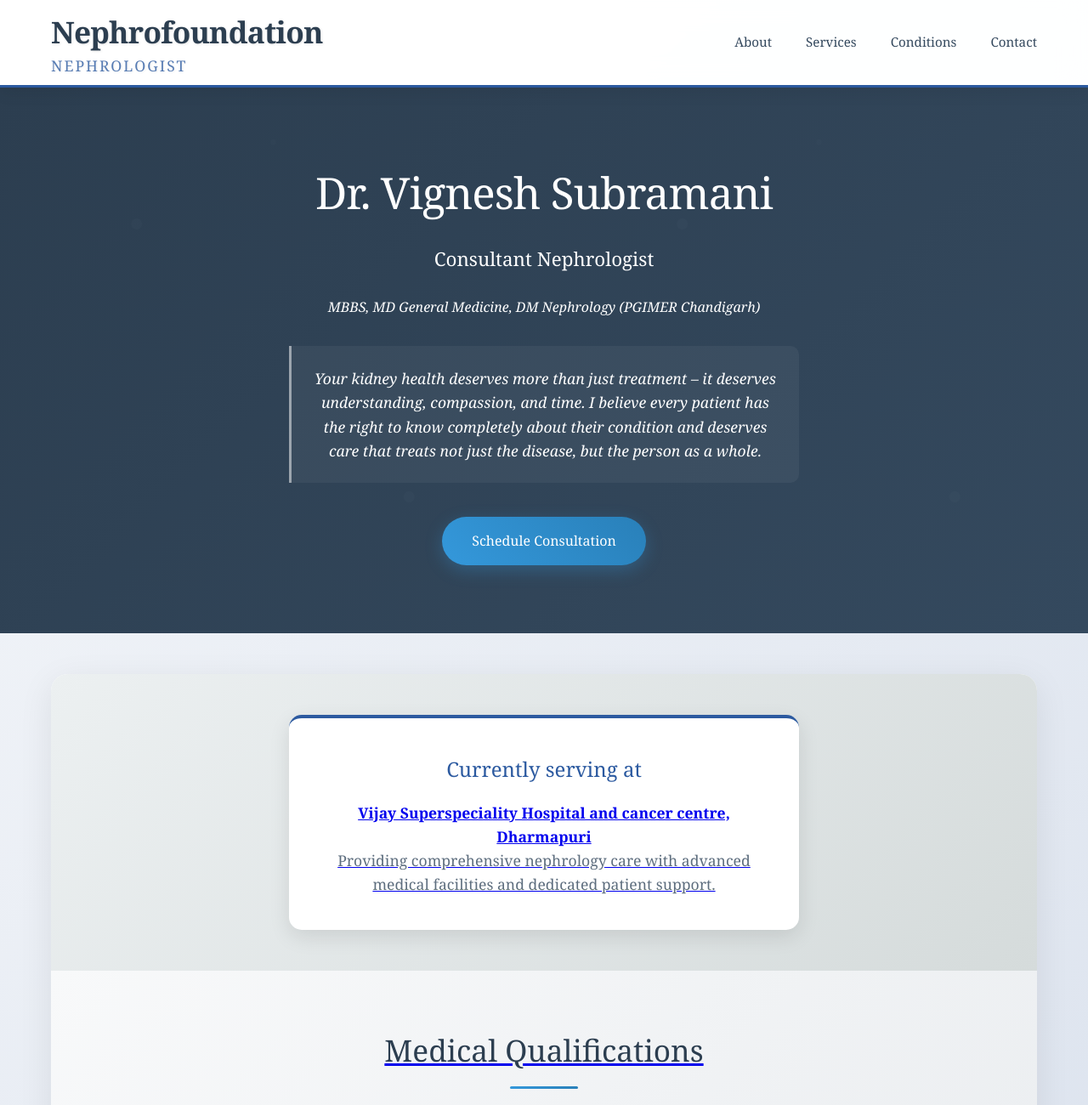
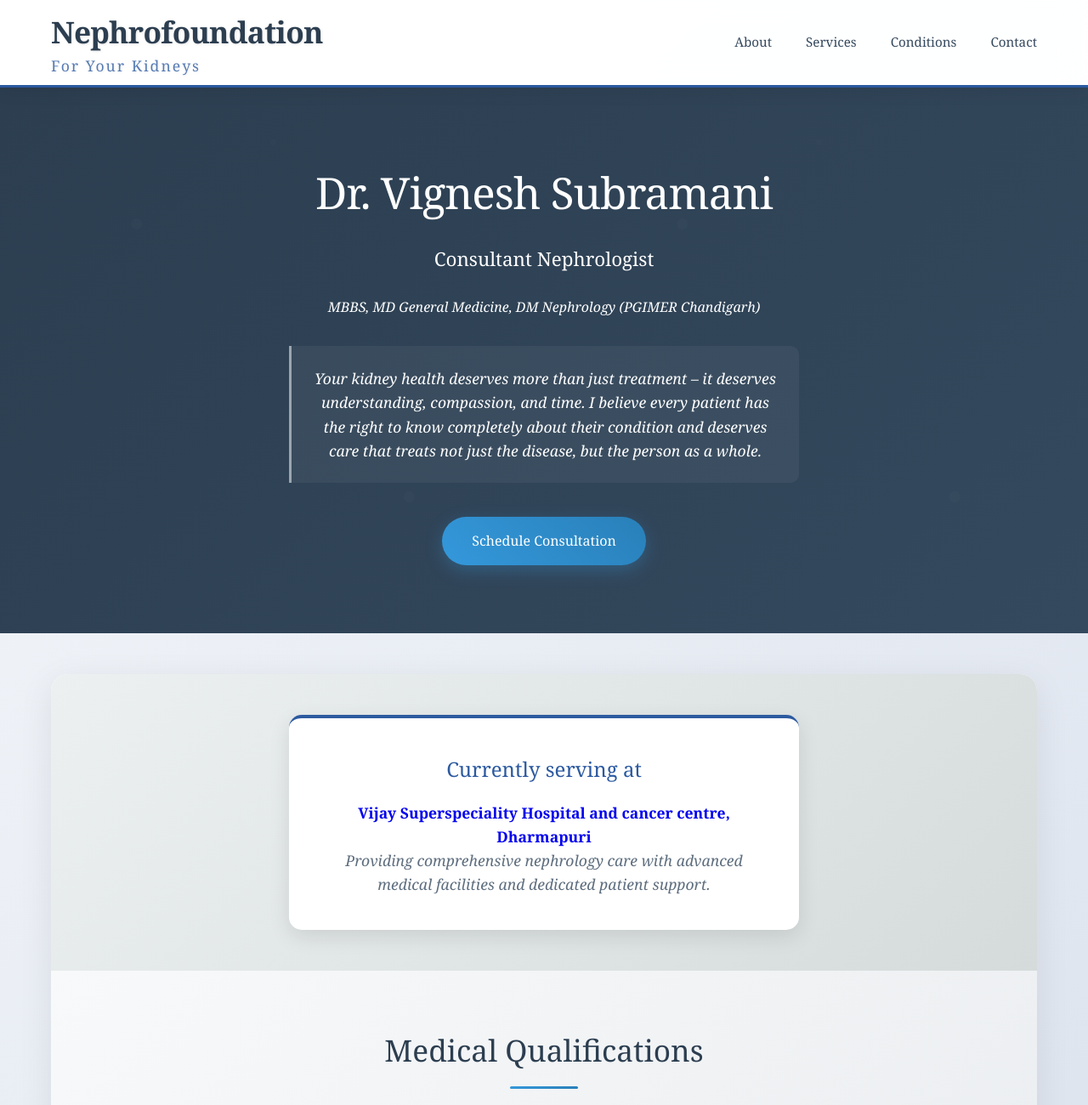
Before and after one commit to Viki380/Website-1st-version, a plain HTML site: page Index.html in a window 1280 px wide. Shown: the top 1300 px of the page at 85% size. Drawn offline with Linux system fonts and the light colour scheme.

Commit message:
Update Index.html

```diff
--- a/Index.html
+++ b/Index.html
@@ -73,13 +73,13 @@
         }
 
         .logo::after {
-            content: 'Nephrologist';
+            content: 'For your kidneys';
             display: block;
             font-size: 0.5em;
             font-weight: 400;
             color: #2c5aa0;
             letter-spacing: 2px;
-            text-transform: uppercase;
+            text-transform: capitalize;
             margin-top: -0.3rem;
             opacity: 0.8;
         }
@@ -640,8 +640,8 @@
             <section class="hospital-info">
                 <div class="hospital-card">
                     <h3>Currently serving at</h3>
-                    <p><a href="https://vijaysuperspecialityhospital.in"><strong>Vijay Superspeciality Hospital and cancer centre, Dharmapuri</strong></p>
-                    <p>Providing comprehensive nephrology care with advanced medical facilities and dedicated patient support.</p>
+                    <p><a href="https://vijaysuperspecialityhospital.in" style="text-decoration: none;"><strong>Vijay Superspeciality Hospital and cancer centre, Dharmapuri</strong></a></p>
+                    <p><i>Providing comprehensive nephrology care with advanced medical facilities and dedicated patient support.</i></p>
                 </div>
             </section>
 
```
